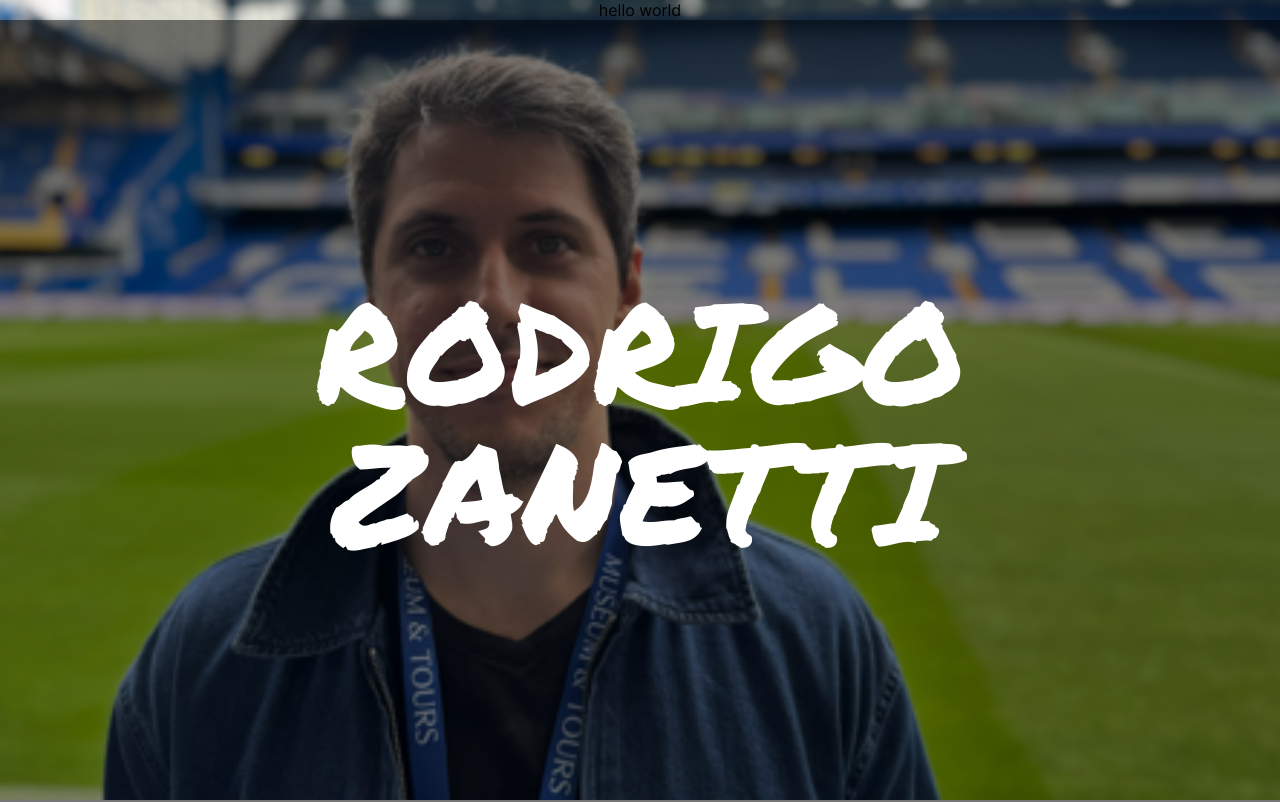
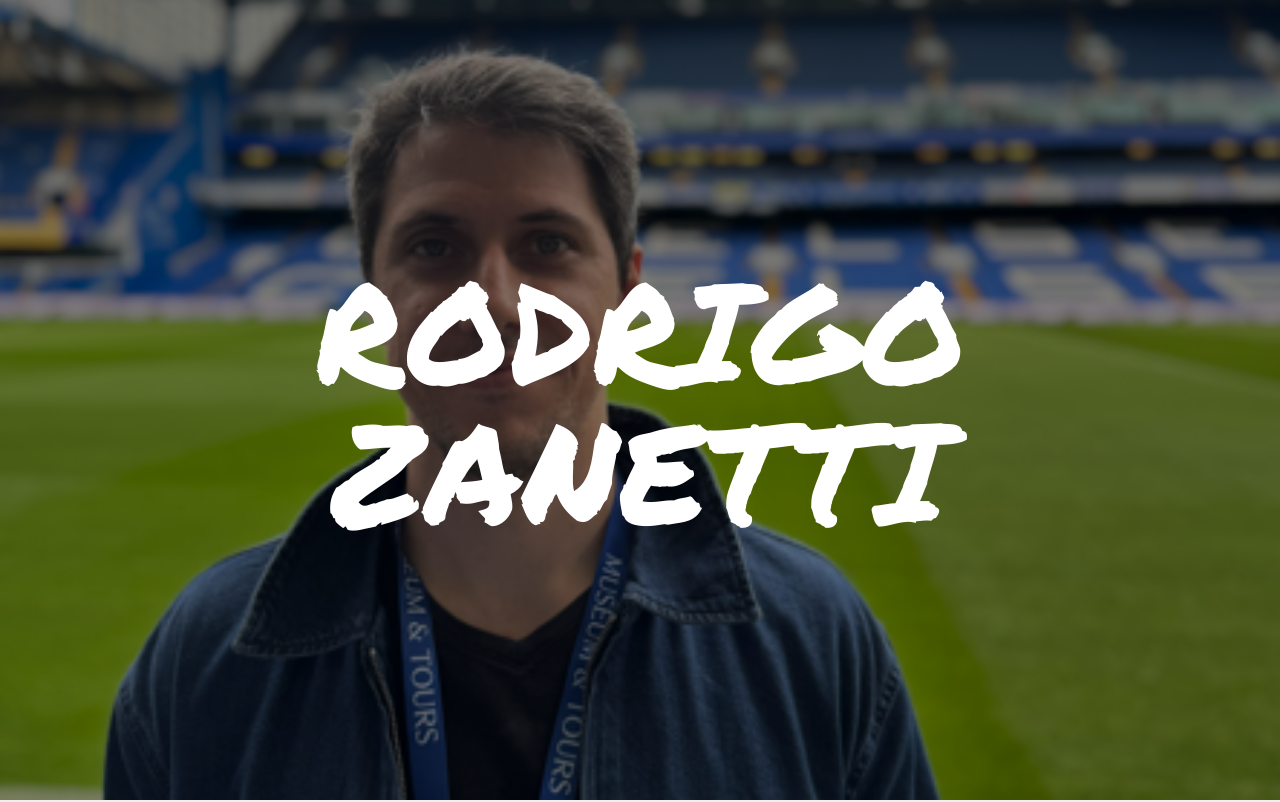
Before and after one commit to RodrigoMZanetti/About_Me_Tripleten, a plain HTML site: page index.html in a window 1280 px wide. Shown: the top 802 px of the page. Drawn offline with Linux system fonts and the light colour scheme; files whose address does not match are found by name.

Commit message:
chore: deleting div

```diff
--- a/index.html
+++ b/index.html
@@ -12,7 +12,6 @@
   </head>
   <body class="page">
     <header class="header">
-      <div><p>hello world</p></div>
       <div class="overlay">
         <h1 class="title">Rodrigo Zanetti</h1>
       </div>
```
